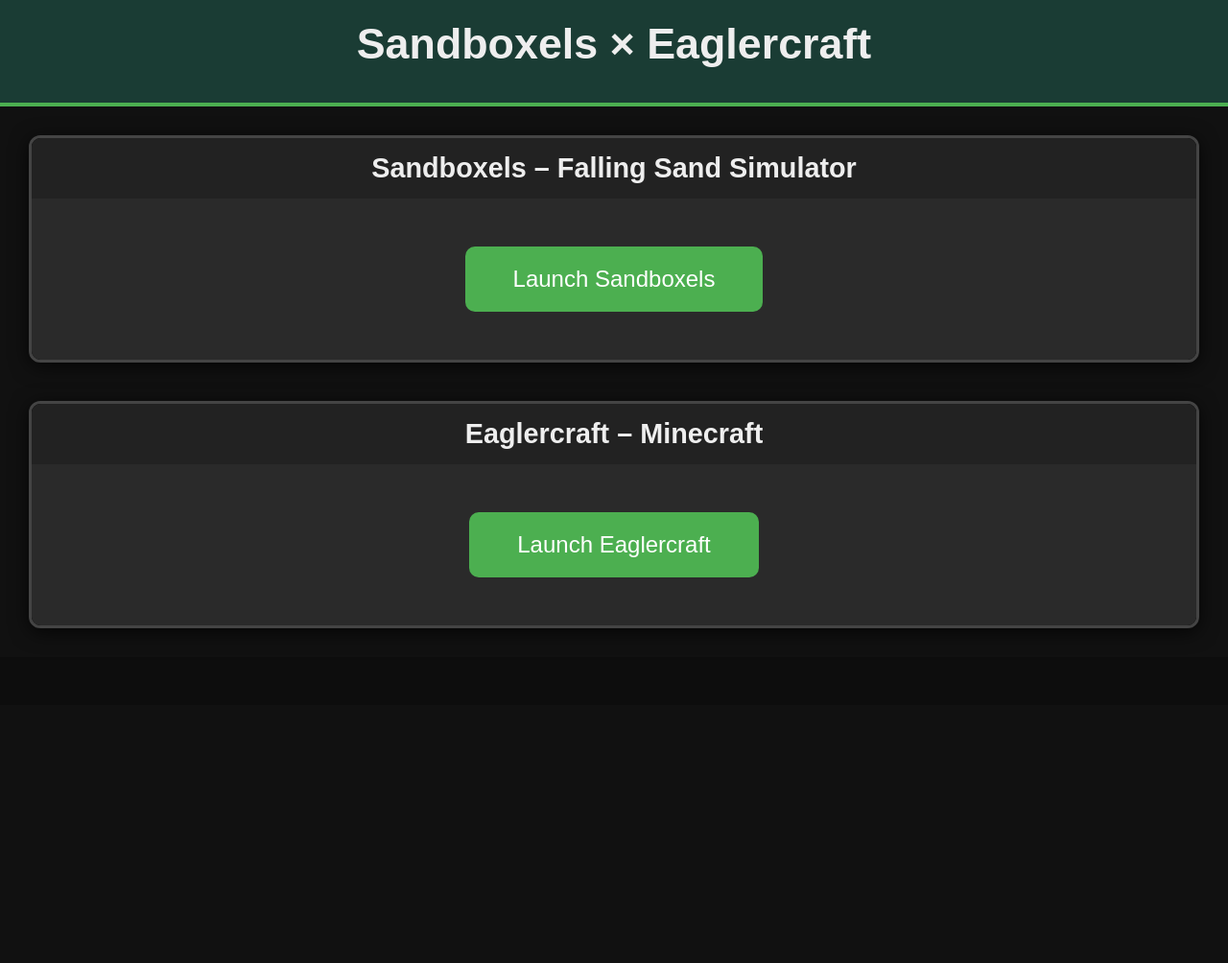
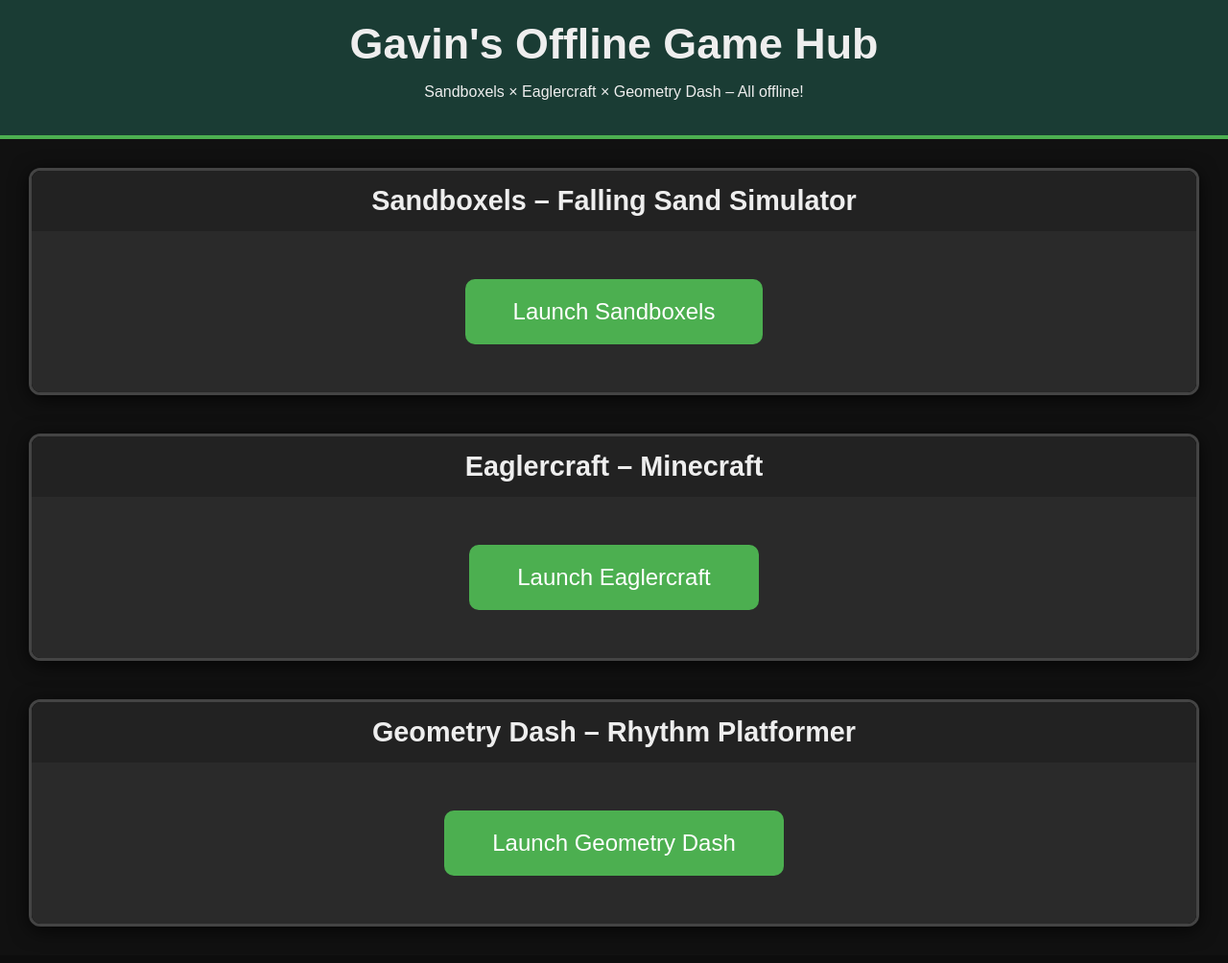
Before and after one commit to noob12341712/games, a plain HTML site: page index.html in a window 1280 px wide. Shown: the whole page at 96% size. Before the commit the page ends 800 px from the top, so only its background shows below. Drawn offline with Linux system fonts and the light colour scheme.

Commit message:
Update index.html

```diff
--- a/index.html
+++ b/index.html
@@ -3,7 +3,7 @@
 <head>
   <meta charset="UTF-8" />
   <meta name="viewport" content="width=device-width, initial-scale=1.0"/>
-  <title>Gavin's Offline Sandboxels + Eaglercraft</title>
+  <title>Gavin's Offline Sandboxels + Eaglercraft + Geometry Dash</title>
   <style>
     body {
       margin: 0;
@@ -91,35 +91,34 @@
   </style>
 </head>
 <body>
-
   <header>
-    <h1>Sandboxels × Eaglercraft</h1>
-    <p></p>
+    <h1>Gavin's Offline Game Hub</h1>
+    <p>Sandboxels × Eaglercraft × Geometry Dash – All offline!</p>
   </header>
-
   <div class="container">
-
     <div class="game-section">
       <h2>Sandboxels – Falling Sand Simulator</h2>
-
       <div class="launch-area">
-        <a href="sandboxels.html" target="_blank" class="offline-button">Launch Sandboxels</a>
+        <a href="sandboxels.html" target="_blank" class="offline-button" rel="noopener noreferrer">Launch Sandboxels</a>
       </div>
     </div>
 
     <div class="game-section">
       <h2>Eaglercraft – Minecraft</h2>
-
       <div class="launch-area">
-        <a href="eaglercraft-offline.html" target="_blank" class="offline-button">Launch Eaglercraft</a>
+        <a href="eaglercraft-offline.html" target="_blank" class="offline-button" rel="noopener noreferrer">Launch Eaglercraft</a>
       </div>
     </div>
 
+    <div class="game-section">
+      <h2>Geometry Dash – Rhythm Platformer</h2>
+      <div class="launch-area">
+        <a href="geometry-dash-offline.html" target="_blank" class="offline-button" rel="noopener noreferrer">Launch Geometry Dash</a>
+      </div>
+    </div>
   </div>
-
   <footer>
     <small></small>
   </footer>
-
 </body>
 </html>
```
